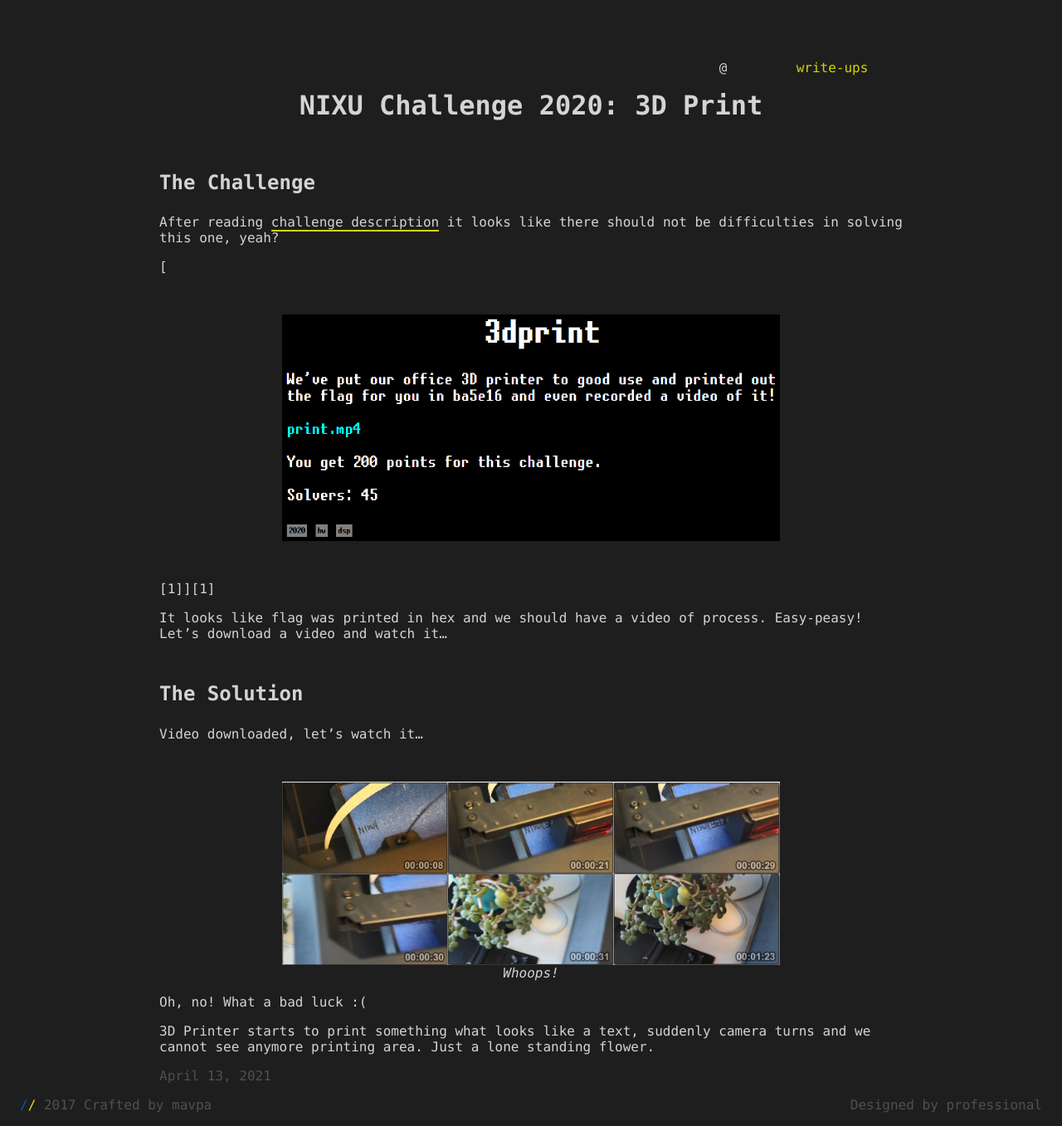
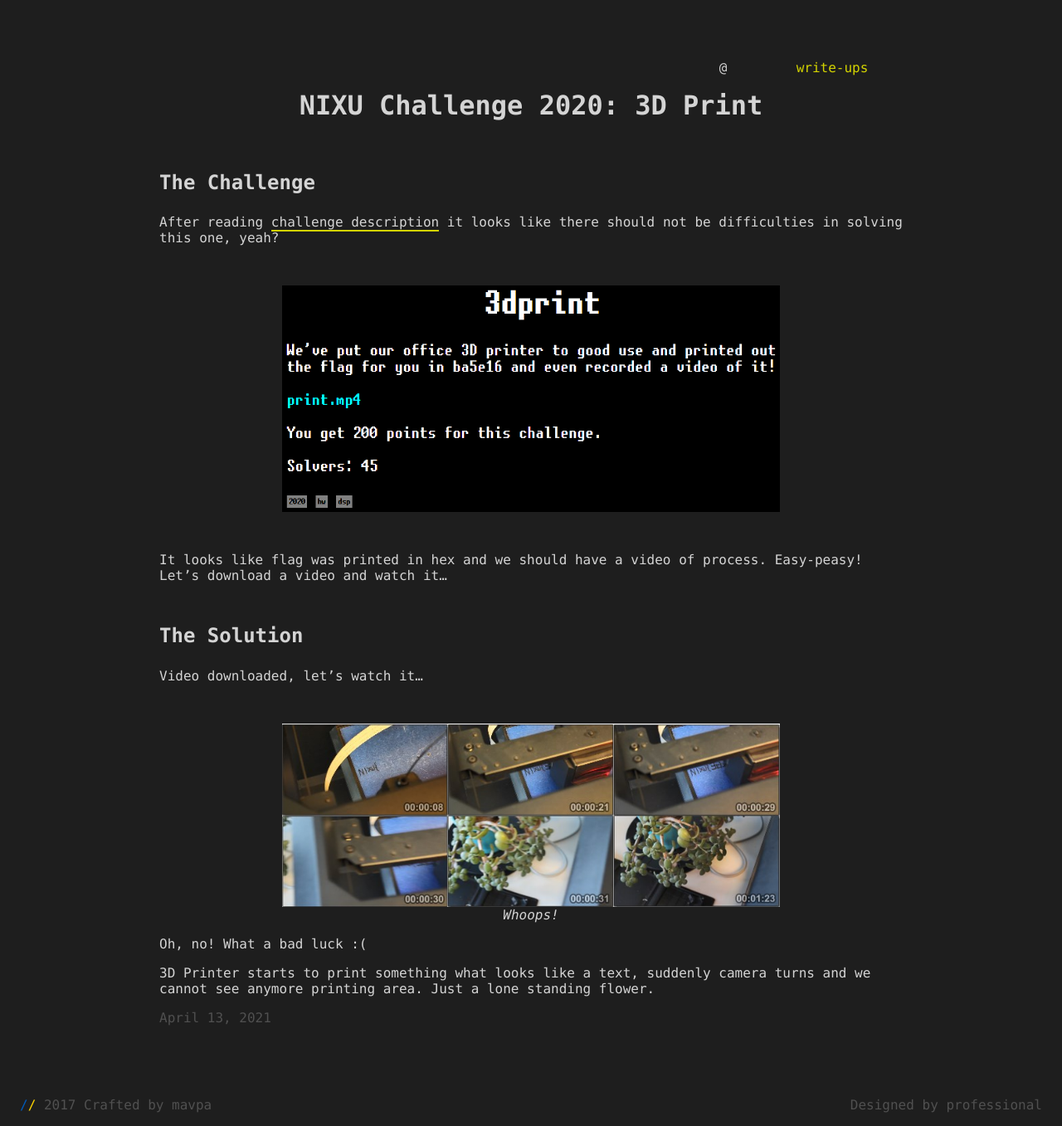
Before and after one commit to taranich/taranich.github.io, a Jekyll site: the page built from _posts/2021-04-13-NIXU2020-3dprint.md, in a window 1280 px wide and 1357 px high. Shown: the whole window at 83% size. Built offline with Jekyll 4.4.1, drawn with Linux system fonts in a browser that asks for light colours.

Commit message:
Test image sizing

```diff
--- a/_posts/2021-04-13-NIXU2020-3dprint.md
+++ b/_posts/2021-04-13-NIXU2020-3dprint.md
@@ -8,7 +8,7 @@
 ## The Challenge
 After reading [challenge description](https://thenixuchallenge.com/c/3dprint) it looks like there should not be difficulties in solving this one, yeah?
 
-[![Challenge Description](/images/write-ups/NIXU2020/3dprint/challenge.png)[1]][1]
+[![Challenge Description](/images/write-ups/NIXU2020/3dprint/challenge.png)](/images/write-ups/NIXU2020/3dprint/challenge.png)
 
 It looks like flag was printed in hex and we should have a video of process. Easy-peasy! Let's download a video and watch it...
 
```
